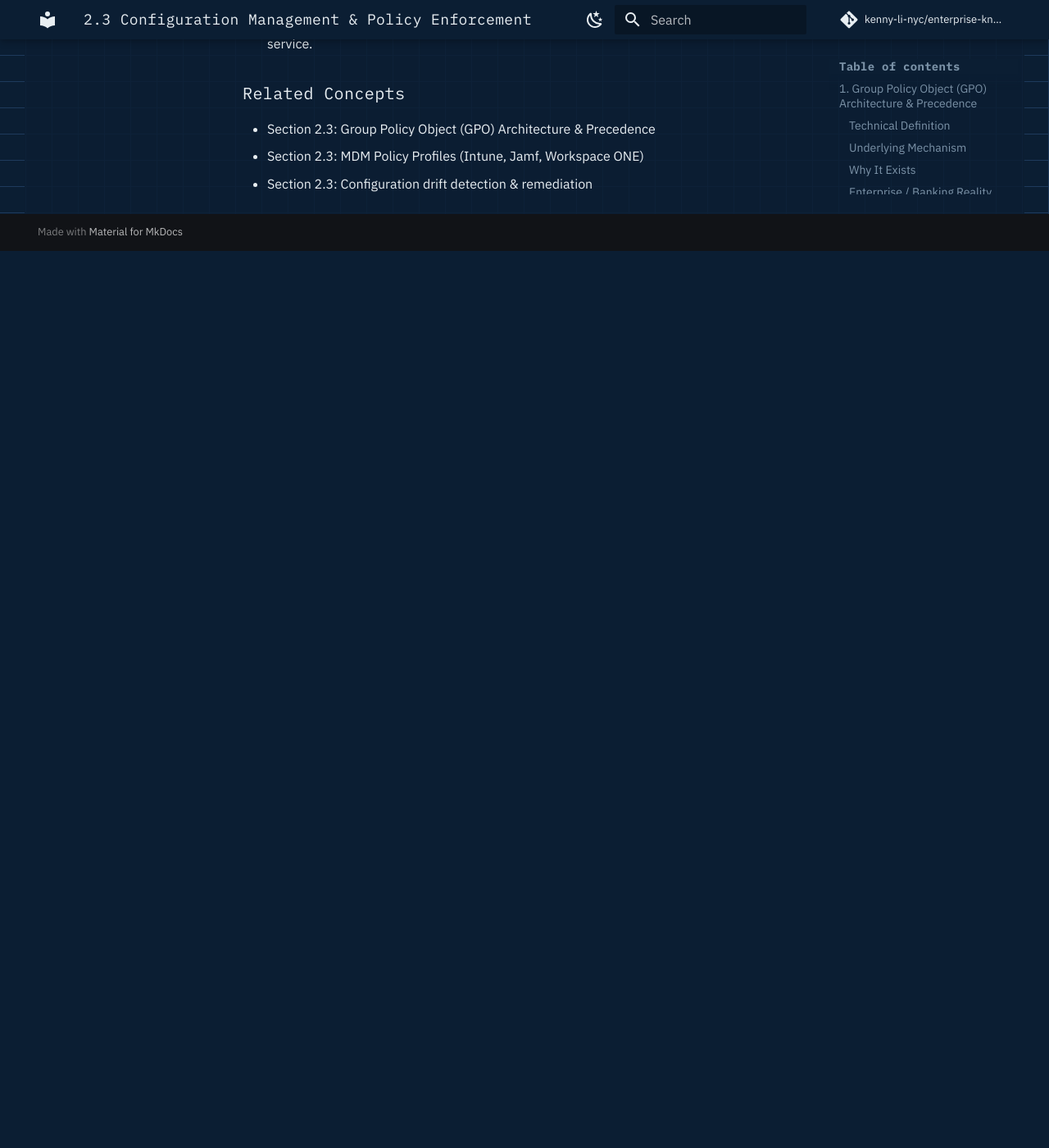
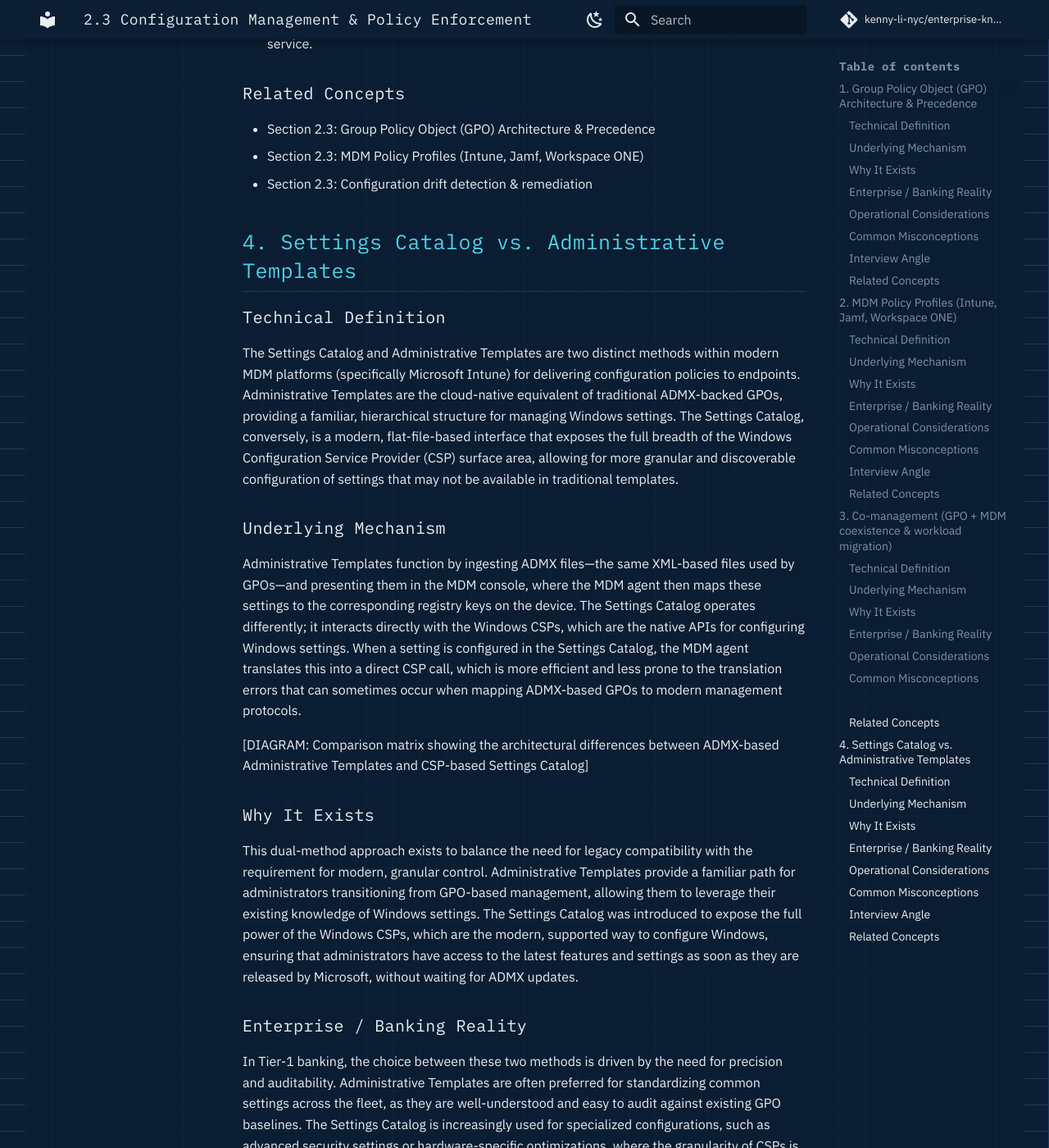
Before and after one commit to kenny-li-nyc/enterprise-knowledge-base, an MkDocs documentation site: the page built from docs/endpoint/configuration-management-policy-enforcement.md, in a window 1280 px wide and 1400 px high, scrolled down 7612 px. Shown: the whole window at 82% size. Built offline with MkDocs 1.6.1 and Material for MkDocs 9.7.7, drawn with Linux system fonts in a browser that asks for light colours; comment, search, counter and statistics services are not loaded; before the commit the page ends 7918 px from its top, so only the background shows below that; some of the changed text lies outside the part shown.

Commit message:
docs: add section on settings catalog vs. administrative templates
Co-authored-by: aider (gemini/gemini-3.1-flash-lite) <aider@aider.chat>

```diff
--- a/docs/endpoint/configuration-management-policy-enforcement.md
+++ b/docs/endpoint/configuration-management-policy-enforcement.md
@@ -113,3 +113,41 @@ Operationalizing co-management requires careful planning of the workload migrati
 - Section 2.3: Group Policy Object (GPO) Architecture & Precedence
 - Section 2.3: MDM Policy Profiles (Intune, Jamf, Workspace ONE)
 - Section 2.3: Configuration drift detection & remediation
+
+## 4. Settings Catalog vs. Administrative Templates
+
+### Technical Definition
+The Settings Catalog and Administrative Templates are two distinct methods within modern MDM platforms (specifically Microsoft Intune) for delivering configuration policies to endpoints. Administrative Templates are the cloud-native equivalent of traditional ADMX-backed GPOs, providing a familiar, hierarchical structure for managing Windows settings. The Settings Catalog, conversely, is a modern, flat-file-based interface that exposes the full breadth of the Windows Configuration Service Provider (CSP) surface area, allowing for more granular and discoverable configuration of settings that may not be available in traditional templates.
+
+### Underlying Mechanism
+Administrative Templates function by ingesting ADMX files—the same XML-based files used by GPOs—and presenting them in the MDM console, where the MDM agent then maps these settings to the corresponding registry keys on the device. The Settings Catalog operates differently; it interacts directly with the Windows CSPs, which are the native APIs for configuring Windows settings. When a setting is configured in the Settings Catalog, the MDM agent translates this into a direct CSP call, which is more efficient and less prone to the translation errors that can sometimes occur when mapping ADMX-based GPOs to modern management protocols.
+
+[DIAGRAM: Comparison matrix showing the architectural differences between ADMX-based Administrative Templates and CSP-based Settings Catalog]
+
+### Why It Exists
+This dual-method approach exists to balance the need for legacy compatibility with the requirement for modern, granular control. Administrative Templates provide a familiar path for administrators transitioning from GPO-based management, allowing them to leverage their existing knowledge of Windows settings. The Settings Catalog was introduced to expose the full power of the Windows CSPs, which are the modern, supported way to configure Windows, ensuring that administrators have access to the latest features and settings as soon as they are released by Microsoft, without waiting for ADMX updates.
+
+### Enterprise / Banking Reality
+In Tier-1 banking, the choice between these two methods is driven by the need for precision and auditability. Administrative Templates are often preferred for standardizing common settings across the fleet, as they are well-understood and easy to audit against existing GPO baselines. The Settings Catalog is increasingly used for specialized configurations, such as advanced security settings or hardware-specific optimizations, where the granularity of CSPs is required. Architects must establish a clear policy on when to use each method, ensuring that the configuration strategy remains consistent and maintainable across the enterprise.
+
+### Operational Considerations
+Operationalizing these configuration methods requires a deep understanding of the underlying Windows CSPs. Administrators must be able to identify which settings are available in the Settings Catalog and which are only available via Administrative Templates. Furthermore, because the Settings Catalog is more granular, it can be more complex to manage; administrators must ensure that they are not creating conflicting policies by using both methods to configure the same setting. Regular audits of the configuration state are essential to ensure that the desired settings are being applied correctly and that there is no "policy drift" between the two methods.
+
+[CLI: PowerShell command to query the current CSP-based configuration state on a Windows device]
+
+### Common Misconceptions
+!!! warning
+    A common misconception is that the Settings Catalog is a replacement for Administrative Templates. In reality, they are complementary; Administrative Templates are better for broad, standardized settings, while the Settings Catalog is better for granular, specific configurations. Another error is assuming that all GPO settings have a direct equivalent in the Settings Catalog; while the coverage is extensive, there are still some legacy GPO settings that do not have a corresponding CSP.
+
+### Interview Angle
+1. Question: How do you decide whether to use Administrative Templates or the Settings Catalog for a new configuration requirement?
+   Answer: The decision should be based on the availability of the setting and the need for granularity. If the setting is available in both, Administrative Templates are often preferred for their familiarity and ease of auditing. If the setting is only available in the Settings Catalog, or if it requires the granular control of a CSP, then the Settings Catalog is the correct choice.
+2. Question: What are the risks of using both Administrative Templates and the Settings Catalog to configure the same setting?
+   Answer: The primary risk is policy conflict, where the two methods apply different values for the same setting, leading to unpredictable behavior. Mitigation involves a strict policy of "one method per setting" and regular audits to ensure that no conflicts have been introduced.
+3. Question: How do you ensure that your configuration strategy remains maintainable as the Windows CSP surface area expands?
+   Answer: Maintainability is achieved through a "policy-as-code" approach, where configuration requirements are documented and tested in a staging environment before being deployed. This ensures that the configuration strategy is consistent and that any new settings are integrated into the existing management framework in a controlled manner.
+
+### Related Concepts
+- Section 2.3: MDM Policy Profiles (Intune, Jamf, Workspace ONE)
+- Section 2.3: Configuration drift detection & remediation
+- Section 2.3: Policy reporting & compliance dashboards
```
